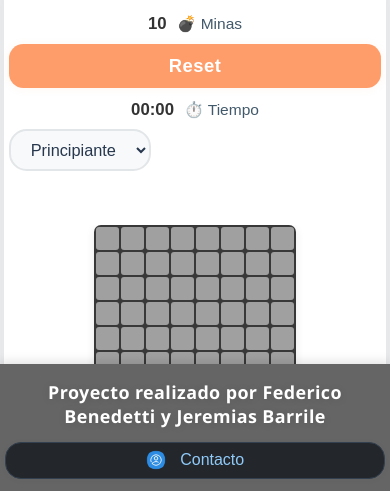
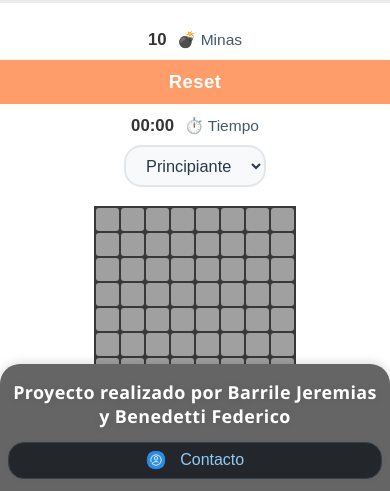
Before and after one commit to JeremiasBarrile/BuscaminasDAW, a plain HTML site: page game.html in a window 390 px wide. Shown: the part 260-751 px from the top of the page. Drawn offline with Linux system fonts and the light colour scheme.

Commit message:
Se modifica estilos de matrix con mejoras de visualización

```diff
--- a/css/game.css
+++ b/css/game.css
@@ -1,11 +1,12 @@
 /* ==== RESET Y BASE ==== */
 body {
   font-family: Arial, sans-serif;
-  color: #333333;
+  color: #333;
   background-color: #f3f3f3;
   margin: 0;
   overflow-x: hidden;
 }
+
 .gameTitle {
   font-family: 'Bungee', Arial, sans-serif;
   font-size: 4rem;
@@ -26,22 +27,17 @@ body {
 
 /* ==== CARD DEL JUEGO ==== */
 .gameCard {
+  display: inline-block;
   background: #fff;
   border-radius: 2rem;
   box-shadow: 0 8px 32px #3c506822;
-  padding: 2.3rem 2rem 2.1rem 2rem;
-  max-width: 430px;
-  width: 98vw;
+  padding: 2rem;
   margin: 2.7rem auto 1rem auto;
-  display: flex;
-  flex-direction: column;
-  align-items: center;
-  gap: 2.2rem;
+  text-align: center;
 }
 
 /* ==== TOPBAR ==== */
 .topBar {
-  width: 100%;
   display: flex;
   justify-content: space-around;
   align-items: center;
@@ -49,6 +45,7 @@ body {
   gap: 1rem;
   margin-bottom: 0.5rem;
 }
+
 .infoBox {
   display: flex;
   align-items: center;
@@ -56,12 +53,14 @@ body {
   font-size: 1.08rem;
   font-weight: 700;
 }
+
 .gameStatLabel {
   font-size: 0.97rem;
   font-weight: 500;
   color: #42596b;
   margin-left: 0.2rem;
 }
+
 .difficultySelector select {
   padding: 0.55rem 1rem;
   border-radius: 1.1rem;
@@ -72,29 +71,24 @@ body {
   font-weight: 500;
 }
 
-/* ==== BOARD WRAPPER Y TABLERO ==== */
+/* ==== TABLERO ==== */
 #boardWrapper {
   display: flex;
   justify-content: center;
   align-items: center;
   width: 100%;
-  min-height: 0;
-  padding: 0;
-  overflow-x: auto;         /* Permite scroll si hace falta */
-  background: transparent;  /* Sin fondo gris extra */
+  overflow-x: auto;
+  background: transparent;
 }
 
 #matrix {
   display: grid;
   background-color: #383838;
   gap: 3px;
-  padding: 6px;
-  border-radius: 14px;
-  box-shadow: 0 2px 8px #28282817;
-  width: fit-content;         /* Solo ocupa lo necesario */
-  max-width: 98vw;
-  min-width: unset;
-  margin: 0 auto;
+  padding: 3px;
+  width: auto;
+  max-width: none;
+  min-width: 0;
 }
 
 /* ==== CELDAS ==== */
@@ -109,9 +103,10 @@ body {
   transition: filter 0.2s, background-color 0.2s;
 }
 .square:hover { filter: brightness(1.13); }
+
 .none { background-color: #a0a0a0; }
 .none::before { content: ""; }
-.used { background-color: #d0d0d0; border: inset 2px #888888; }
+.used { background-color: #d0d0d0; border: inset 2px #888; }
 .flagged::before { content: "🚩"; }
 .questioned::before { content: "❓"; }
 .mine-hit { background-color: #5c0000; }
@@ -143,15 +138,12 @@ body {
   gap: 1.4rem;
   min-width: 280px;
   max-width: 350px;
-  margin: 0 auto;
-  transform: scale(0.98);
-  opacity: 0.97;
   animation: modalPop 0.4s cubic-bezier(.44,1.26,.58,1.13) forwards;
 }
 
 @keyframes modalPop {
-  from { transform: scale(0.92); opacity: 0.4;}
-  to { transform: scale(1); opacity: 1;}
+  from { transform: scale(0.92); opacity: 0.4; }
+  to   { transform: scale(1); opacity: 1; }
 }
 
 .modal-content.win {
@@ -198,9 +190,9 @@ body {
   font-weight: 600;
   border-radius: 0.9rem;
   font-size: 1.07rem;
+  padding: 0.7rem 1.2rem;
+  border: none;
   box-shadow: 0 2px 8px #3c50680c;
-  border: none;
-  padding: 0.7rem 1.2rem;
   cursor: pointer;
   transition: background 0.18s;
 }
@@ -208,12 +200,11 @@ body {
 
 /* ==== RESPONSIVE ==== */
 @media (max-width: 650px) {
-  .gameCard, .mainFooter {
-    max-width: 100vw;
+  .gameCard {
+    width: 100%;
     border-radius: 0;
     margin: 0;
-    padding-left: 0.3rem;
-    padding-right: 0.3rem;
+    padding: 1rem;
   }
   .topBar {
     flex-direction: column;
@@ -224,9 +215,6 @@ body {
   #matrix {
     gap: 2px;
     padding: 2px;
-    border-radius: 7px;
-    width: fit-content;
-    max-width: 99vw;
   }
   .square {
     font-size: 0.95rem;
@@ -237,10 +225,8 @@ body {
     justify-content: center;
     font-size: 1.05rem;
   }
-  .gameBtn, .orangeBtn {
+  .gameBtn {
+    font-size: 1.15rem;
     width: 100%;
-    font-size: 1.15rem;
-    margin-left: 0;
-    margin-right: 0;
   }
 }
--- a/game.html
+++ b/game.html
@@ -51,7 +51,7 @@
   <!-- Footer igual que siempre -->
   <footer class="mainFooter">
     <div class="footerCol footerLeft">
-      Proyecto realizado por Federico Benedetti y Jeremias Barrile
+      Proyecto realizado por Barrile Jeremias y Benedetti Federico
     </div>
     <div class="footerCol footerCenter">
       <a href="contact.html" class="footerBtn">
```
